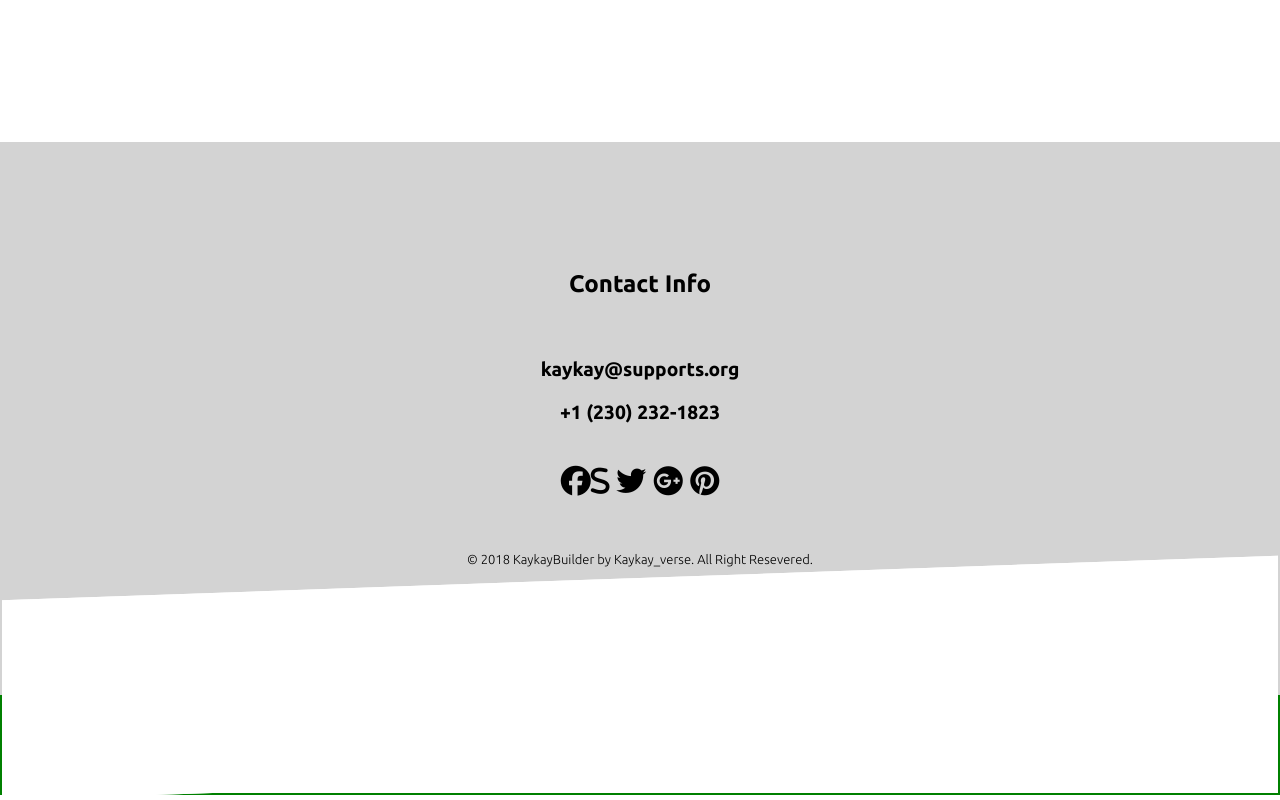
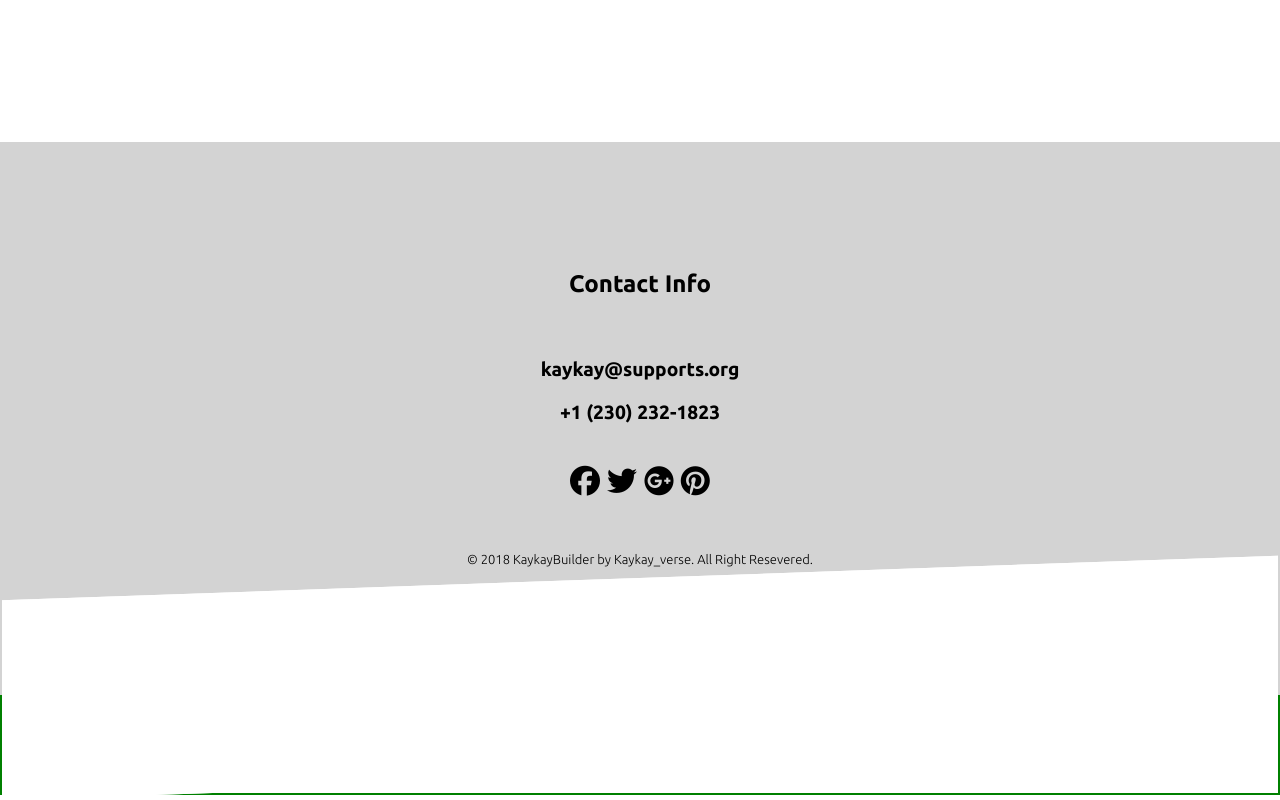
Before and after one commit to Kaykayverse/second-try-on-css, a plain HTML site: page index.html in a window 1280 px wide. Shown: the part 2909-3709 px from the top of the page. Drawn offline with Linux system fonts and the light colour scheme.

Commit message:
Add files via upload

```diff
--- a/index.html
+++ b/index.html
@@ -133,7 +133,7 @@
                 <a href="mailto:kkzyemma2@gmail.com">kaykay@supports.org</a>
                 <a href="tel:+2349158940113">+1 (230) 232-1823</a>
                 <div class="footer-icon">
-                    <i class="fab fa-facebook">s</i>
+                    <i class="fab fa-facebook"></i>
                     <i class="fab fa-twitter"></i>
                     <i class="fab fa-google-plus"></i>
                     <i class="fab fa-pinterest"></i>
```
